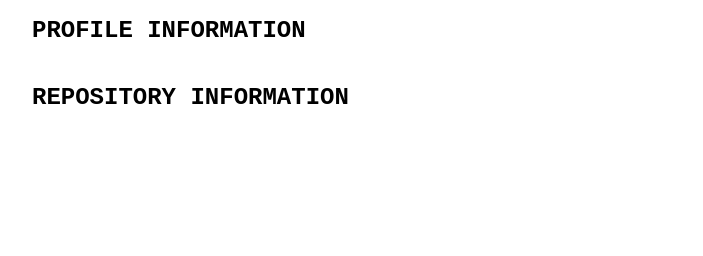
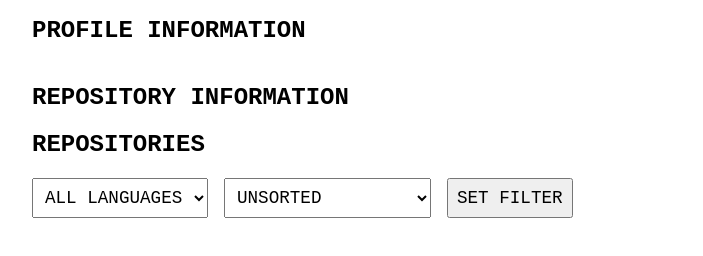
Before and after one commit to Megdelawit365/github_developer_explorer, a website with bundled scripts: page index.html in a window 1280 px wide. Shown: the part 130-386 px from the top of the page, without its empty margins (288-991 px from the left). Built offline with nearby package versions, Linux system fonts and the light colour scheme.

Commit message:
added filters

```diff
--- a/index.html
+++ b/index.html
@@ -26,6 +26,23 @@
         <div class="loading-repo"></div>
 
         <div class="repo-info"></div>
+        <h2>REPOSITORIES</h2>
+        <div class="filters">
+            <select class="lang-filter">
+                <option value="ALL">ALL LANGUAGES</option>
+                <option value="HTML">HTML</option>
+                <option value="JavaScript">JS</option>
+            </select>
+
+            <select class="sort-filter">
+                <option value="UNSORTED">UNSORTED</option>
+                <option value="SORT BY NAME">SORT BY NAME</option>
+                <option value="SORT BY STARS">SORT BY STARS</option>
+                <option value="RECENTLY UPDATED">RECENTLY UPDATED</option>
+            </select>
+            <button class="filter-btn">SET FILTER</button>
+        </div>
+        <ol class="all-repo"></ol>
     </div>
 
     <script src="/js/app.js" type="module"></script>
--- a/style.css
+++ b/style.css
@@ -72,3 +72,16 @@ h1 {
 .loading-repo {
     text-align: center;
 }
+
+.filters {
+    display: flex;
+    align-items: center;
+    gap: 1rem;
+}
+
+.filters select,
+.filters button {
+    padding: 0.5rem;
+    font-family: 'Courier New', Courier, monospace;
+    font-size: 1.1rem;
+}
```
